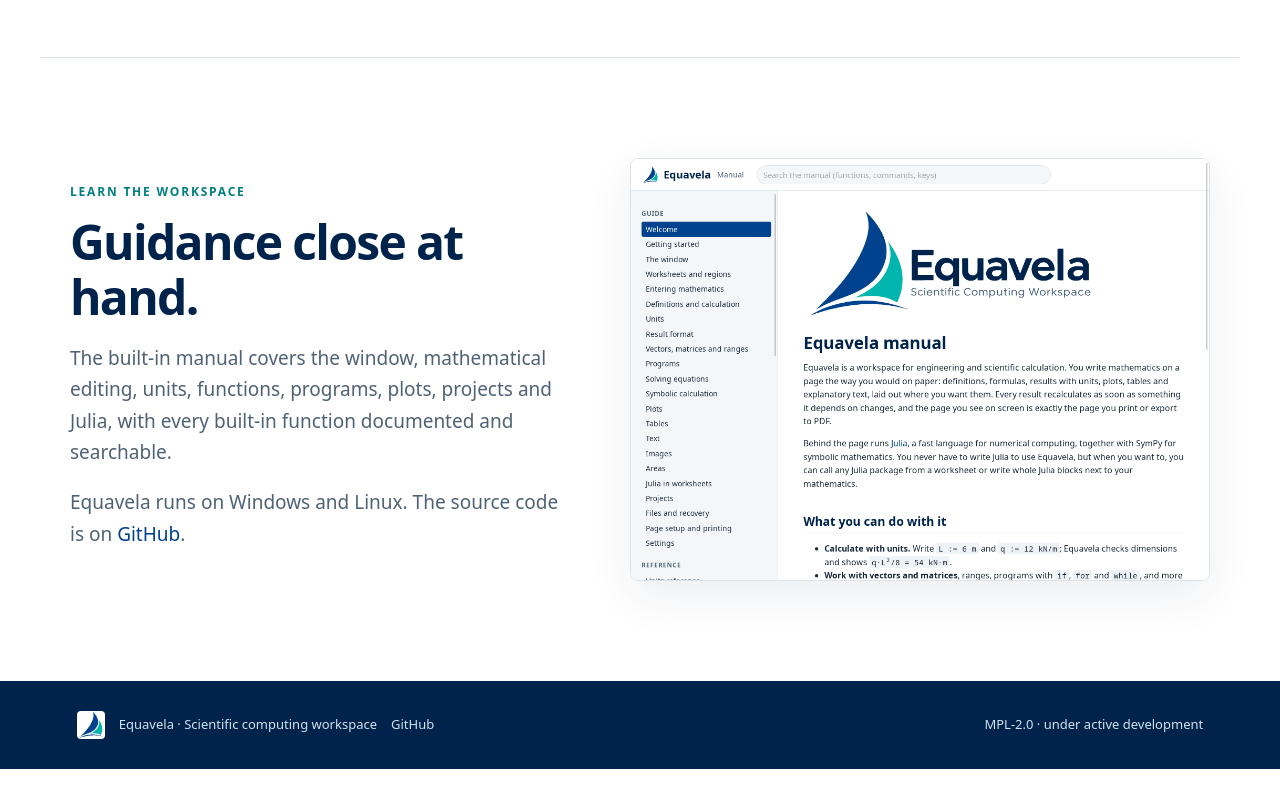
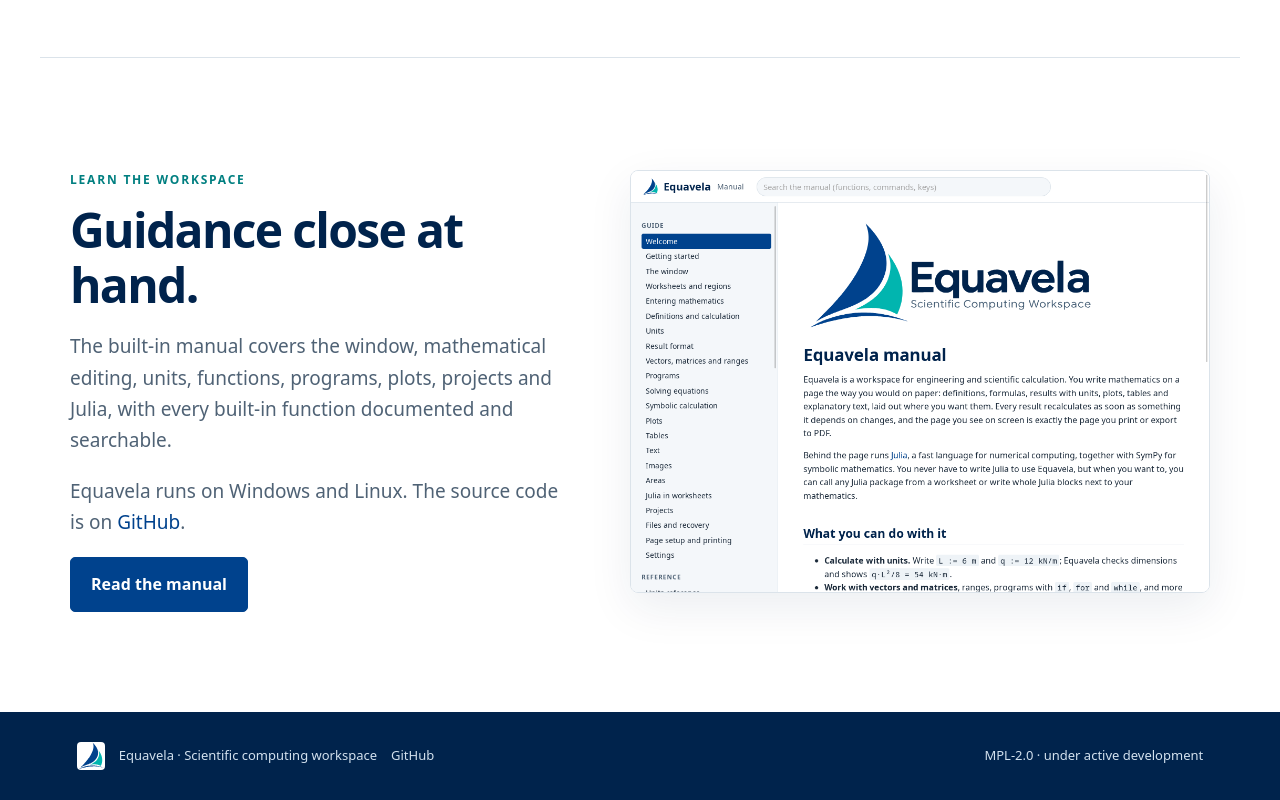
Before and after one commit to andrea993/equavela_site, a plain HTML site: page index.html in a window 1280 px wide. Shown: the part 5682-6482 px from the top of the page. Before the commit the page ends 6451 px from the top, so only its background shows below. Drawn offline with Linux system fonts and the light colour scheme.

Commit message:
The user manual at /manual/, from the equavela_doc submodule, deployed by a Pages workflow

```diff
--- a/index.html
+++ b/index.html
@@ -9,7 +9,7 @@
 <link rel="stylesheet" href="style.css">
 </head>
 <body>
-<header><a class="brand" href="#top"><img src="assets/equavela-logo.svg" alt="Equavela"></a><nav><a href="#features">Features</a><a href="#examples">Examples</a><a href="#projects">Projects</a><a href="#documentation">Documentation</a><a href="https://github.com/andrea993/Equavela">GitHub</a></nav></header>
+<header><a class="brand" href="#top"><img src="assets/equavela-logo.svg" alt="Equavela"></a><nav><a href="#features">Features</a><a href="#examples">Examples</a><a href="#projects">Projects</a><a href="manual/">Documentation</a><a href="https://github.com/andrea993/Equavela">GitHub</a></nav></header>
 <main id="top">
 
 <section class="hero">
@@ -152,8 +152,9 @@
     <h2>Guidance close at hand.</h2>
     <p class="intro">The built-in manual covers the window, mathematical editing, units, functions, programs, plots, projects and Julia, with every built-in function documented and searchable.</p>
     <p class="intro">Equavela runs on Windows and Linux. The source code is on <a href="https://github.com/andrea993/Equavela">GitHub</a>.</p>
+    <div class="actions"><a class="button" href="manual/">Read the manual</a></div>
   </div>
-  <img src="assets/manual-window.png" alt="The Equavela manual showing its chapter navigation and search">
+  <a href="manual/"><img src="assets/manual-window.png" alt="The Equavela manual showing its chapter navigation and search"></a>
 </section>
 </main>
 <footer><img src="assets/equavela-mark.svg" alt=""><span>Equavela · Scientific computing workspace</span><a href="https://github.com/andrea993/Equavela">GitHub</a><span>MPL-2.0 · under active development</span></footer>
```
Also changed, not shown: 2 other files.
